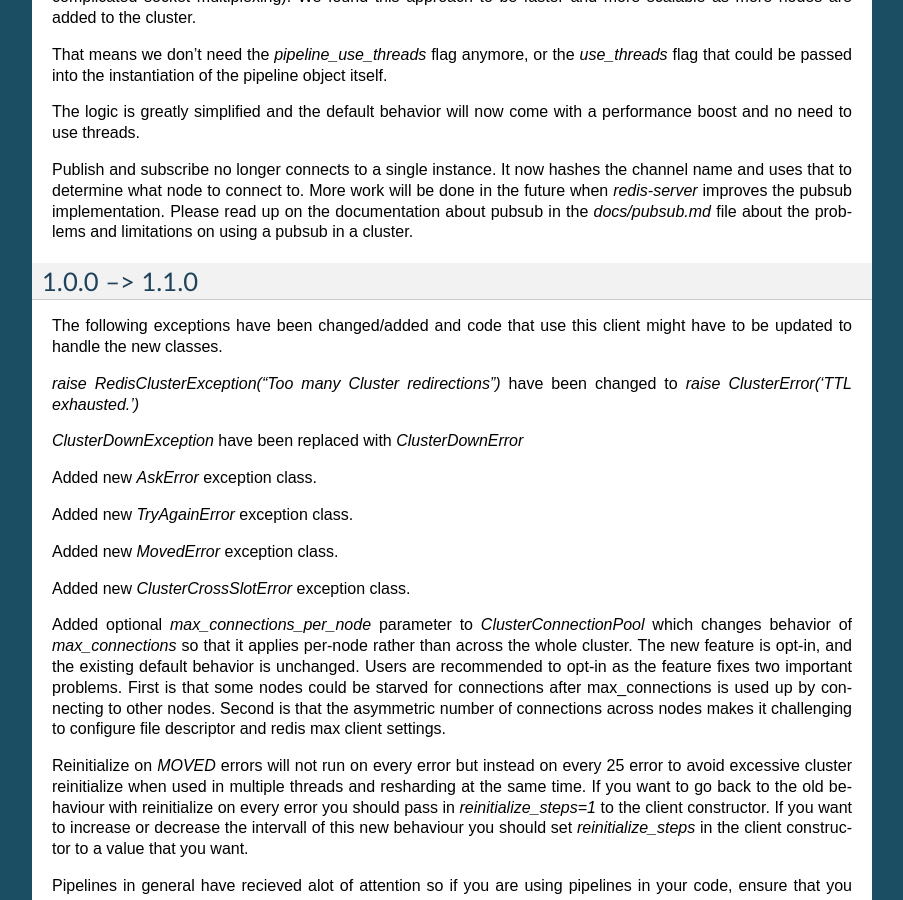
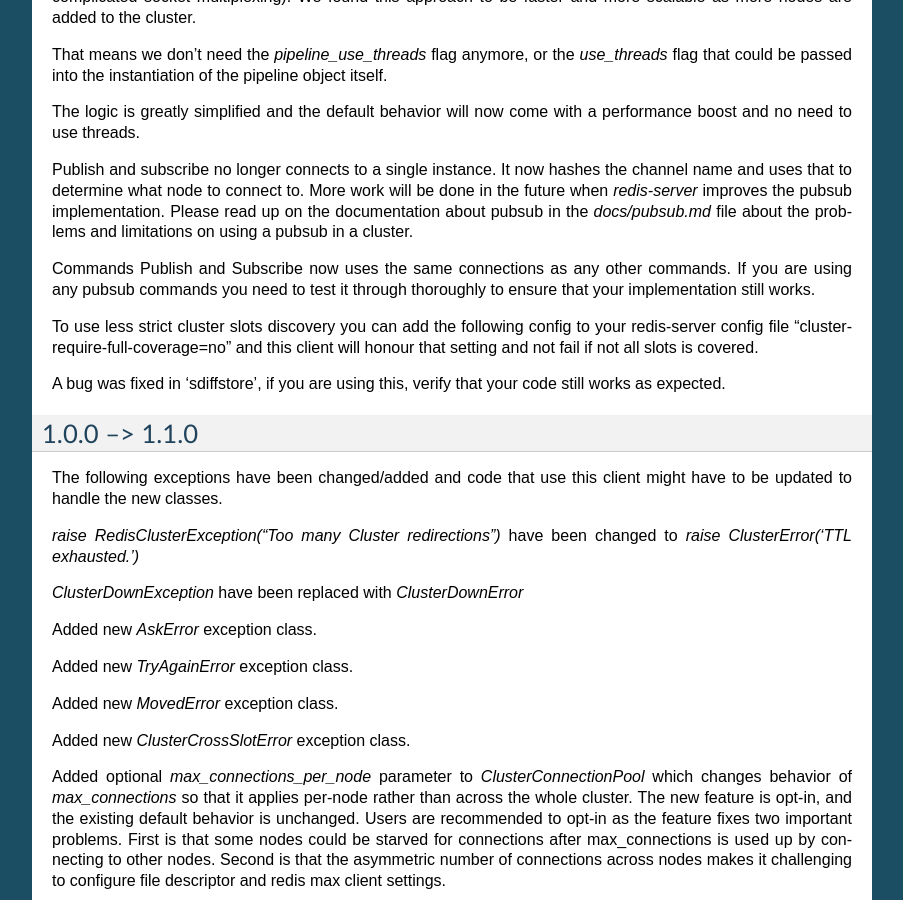
Before and after one commit to Grokzen/redis-py-cluster, a Sphinx documentation site: the page built from docs/upgrading.rst, in a window 1280 px wide and 900 px high, scrolled down 413 px. Shown: the whole window, without its empty margins (198-1101 px from the left). Built offline with Sphinx 7.4.7, drawn with Linux system fonts in a browser that asks for light colours.

Commit message:
Add more several lines to upgrading instructions

```diff
--- a/docs/upgrading.rst
+++ b/docs/upgrading.rst
@@ -12,7 +12,6 @@ Discontinue passing `pipeline_use_threads` flag to `rediscluster.StrictRedisClus
 
 Also discontinue passing `use_threads` flag to the pipeline() method.
 
-
 In 1.1.0 and prior, you could use `pipeline_use_threads` flag to tell the client to perform queries to the different nodes in parallel via threads. We exposed this as a flag because using threads might have been risky and we wanted people to be able to disable it if needed.
 
 With this release we figured out how to get parallelization of the commands without the need for threads. We write to all the nodes before reading from them, essentially multiplexing the connections (but without the need for complicated socket multiplexing). We found this approach to be faster and more scalable as more nodes are added to the cluster.
@@ -21,8 +20,13 @@ That means we don't need the `pipeline_use_threads` flag anymore, or the `use_th
 
 The logic is greatly simplified and the default behavior will now come with a performance boost and no need to use threads.
 
+Publish and subscribe no longer connects to a single instance. It now hashes the channel name and uses that to determine what node to connect to. More work will be done in the future when `redis-server` improves the pubsub implementation. Please read up on the documentation about pubsub in the `docs/pubsub.md` file about the problems and limitations on using a pubsub in a cluster.
 
-Publish and subscribe no longer connects to a single instance. It now hashes the channel name and uses that to determine what node to connect to. More work will be done in the future when `redis-server` improves the pubsub implementation. Please read up on the documentation about pubsub in the `docs/pubsub.md` file about the problems and limitations on using a pubsub in a cluster.
+Commands Publish and Subscribe now uses the same connections as any other commands. If you are using any pubsub commands you need to test it through thoroughly to ensure that your implementation still works.
+
+To use less strict cluster slots discovery you can add the following config to your redis-server config file "cluster-require-full-coverage=no" and this client will honour that setting and not fail if not all slots is covered.
+
+A bug was fixed in 'sdiffstore', if you are using this, verify that your code still works as expected.
 
 
 
```
